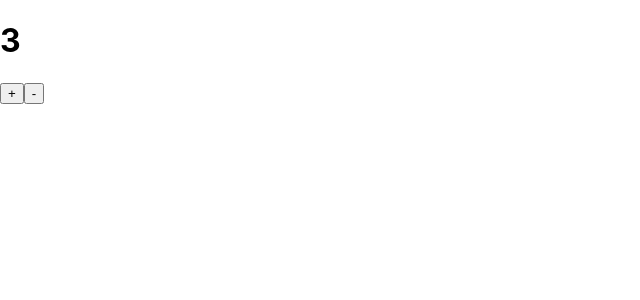
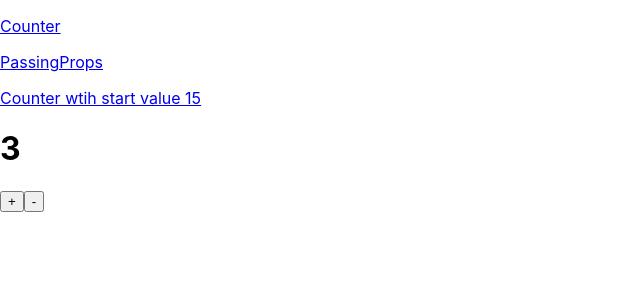
Before and after one commit to kekemato/react-redux-firebase-tasks, a React (Create React App) app: page / in a window 1280 px wide. Shown: the top 300 px of the page, without its empty margins (0-640 px from the left). Built offline with nearby package versions, Linux system fonts and the light colour scheme.

Commit message:
task 4.3 - adding links

```diff
--- a/src/App.js
+++ b/src/App.js
@@ -8,6 +8,11 @@ class App extends Component {
     return (
       <Router>
         <div>
+          <div>
+            <Link to="/counter" ><p>Counter</p></Link>
+            <Link to="/passing-props" ><p>PassingProps</p></Link>
+            <Link to="/counter-with-start-value" ><p>Counter wtih start value 15</p></Link>
+          </div>
           <Route path="/" exact={true} component={Counter} />
           <Route path="/counter" component={Counter} />
           <Route path="/passing-props" component={() => <PassingProps
```
